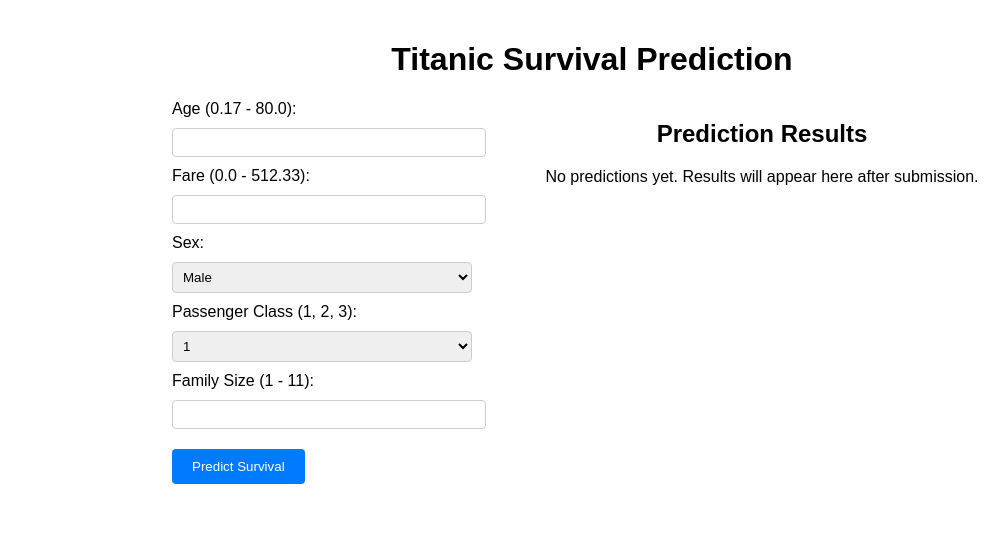
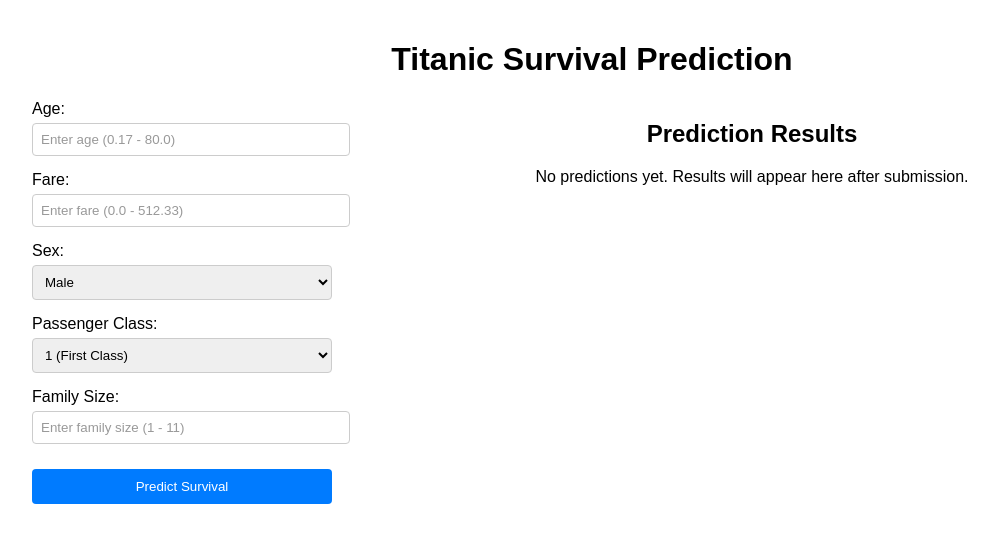
Before and after one commit to irooca/flask, a Flask app: page / in a window 1280 px wide. Shown: the top 543 px of the page, without its empty margins (48-1056 px from the left). Run offline with Flask 3, Linux system fonts and the light colour scheme; parts of the project's set-up code (start-up, migrations or seed data) failed here and were passed over.

Commit message:
Update index.html

```diff
--- a/templates/index.html
+++ b/templates/index.html
@@ -13,23 +13,30 @@
         }
         #container {
             display: flex;
+            flex-wrap: wrap;
             justify-content: center;
             align-items: flex-start;
+            gap: 20px;
         }
         #form-container {
             text-align: left;
             width: 300px;
+            flex-shrink: 0;
         }
-        label, input, select {
+        label {
+            margin-bottom: 5px;
             display: block;
-            margin-bottom: 10px;
         }
         input, select {
-            padding: 6px;
+            display: block;
+            margin-bottom: 15px;
+            padding: 8px;
             width: 100%;
-            text-align: left;
             border: 1px solid #ccc;
             border-radius: 4px;
+        }
+        input::placeholder {
+            color: #999; /* 옅은 색으로 가이드 표시 */
         }
         button {
             margin-top: 10px;
@@ -39,19 +46,21 @@
             border: none;
             border-radius: 4px;
             cursor: pointer;
+            width: 100%;
         }
         button:hover {
             background-color: #0056b3;
         }
         #results-container {
-            margin-left: 40px;
-            width: 500px;
+            flex-grow: 1;
             text-align: center;
+            max-width: 800px;
         }
         table {
             border-collapse: collapse;
             margin: 20px auto;
             width: 100%;
+            max-width: 100%;
         }
         th, td {
             border: 1px solid #ddd;
@@ -63,6 +72,8 @@
         }
         canvas {
             margin-top: 20px;
+            max-width: 100%; /* 반응형 그래프 */
+            height: auto;
         }
     </style>
 </head>
@@ -72,11 +83,11 @@
         <!-- 입력 폼 -->
         <div id="form-container">
             <form method="POST">
-                <label for="Age">Age (0.17 - 80.0):</label>
-                <input type="number" name="Age" step="0.01" min="0.17" max="80.0" required>
+                <label for="Age">Age:</label>
+                <input type="number" name="Age" step="0.01" min="0.17" max="80.0" placeholder="Enter age (0.17 - 80.0)" required>
 
-                <label for="Fare">Fare (0.0 - 512.33):</label>
-                <input type="number" name="Fare" step="0.01" min="0.0" max="512.33" required>
+                <label for="Fare">Fare:</label>
+                <input type="number" name="Fare" step="0.01" min="0.0" max="512.33" placeholder="Enter fare (0.0 - 512.33)" required>
 
                 <label for="Sex">Sex:</label>
                 <select name="Sex">
@@ -84,15 +95,15 @@
                     <option value="female">Female</option>
                 </select>
 
-                <label for="Pclass">Passenger Class (1, 2, 3):</label>
+                <label for="Pclass">Passenger Class:</label>
                 <select name="Pclass">
-                    <option value="1">1</option>
-                    <option value="2">2</option>
-                    <option value="3">3</option>
+                    <option value="1">1 (First Class)</option>
+                    <option value="2">2 (Second Class)</option>
+                    <option value="3">3 (Third Class)</option>
                 </select>
 
-                <label for="Family_Size">Family Size (1 - 11):</label>
-                <input type="number" name="Family_Size" min="1" max="11" required>
+                <label for="Family_Size">Family Size:</label>
+                <input type="number" name="Family_Size" min="1" max="11" placeholder="Enter family size (1 - 11)" required>
 
                 <button type="submit">Predict Survival</button>
             </form>
@@ -139,6 +150,7 @@
                         }]
                     },
                     options: {
+                        responsive: true,
                         scales: {
                             y: {
                                 beginAtZero: true,
```
